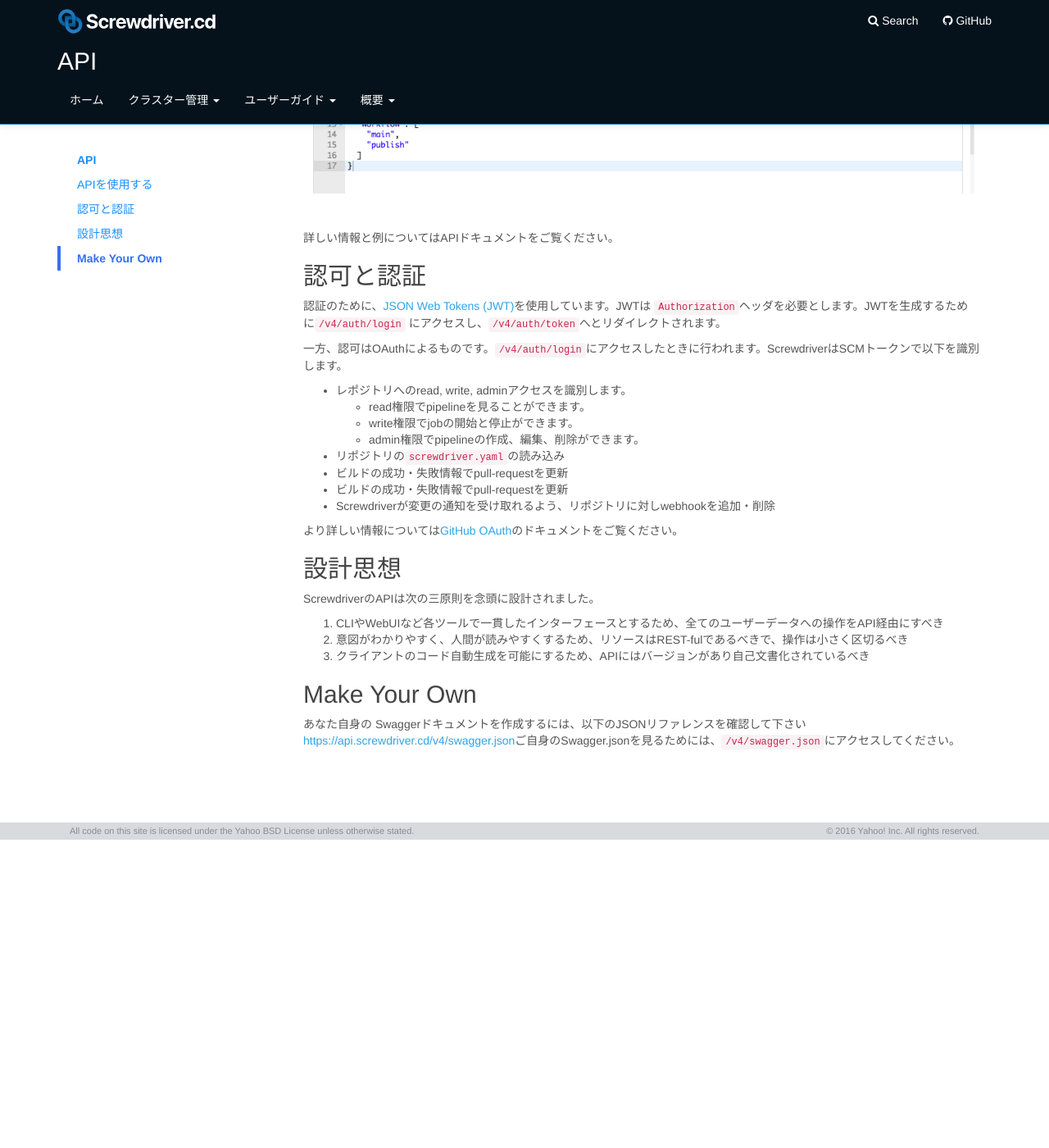
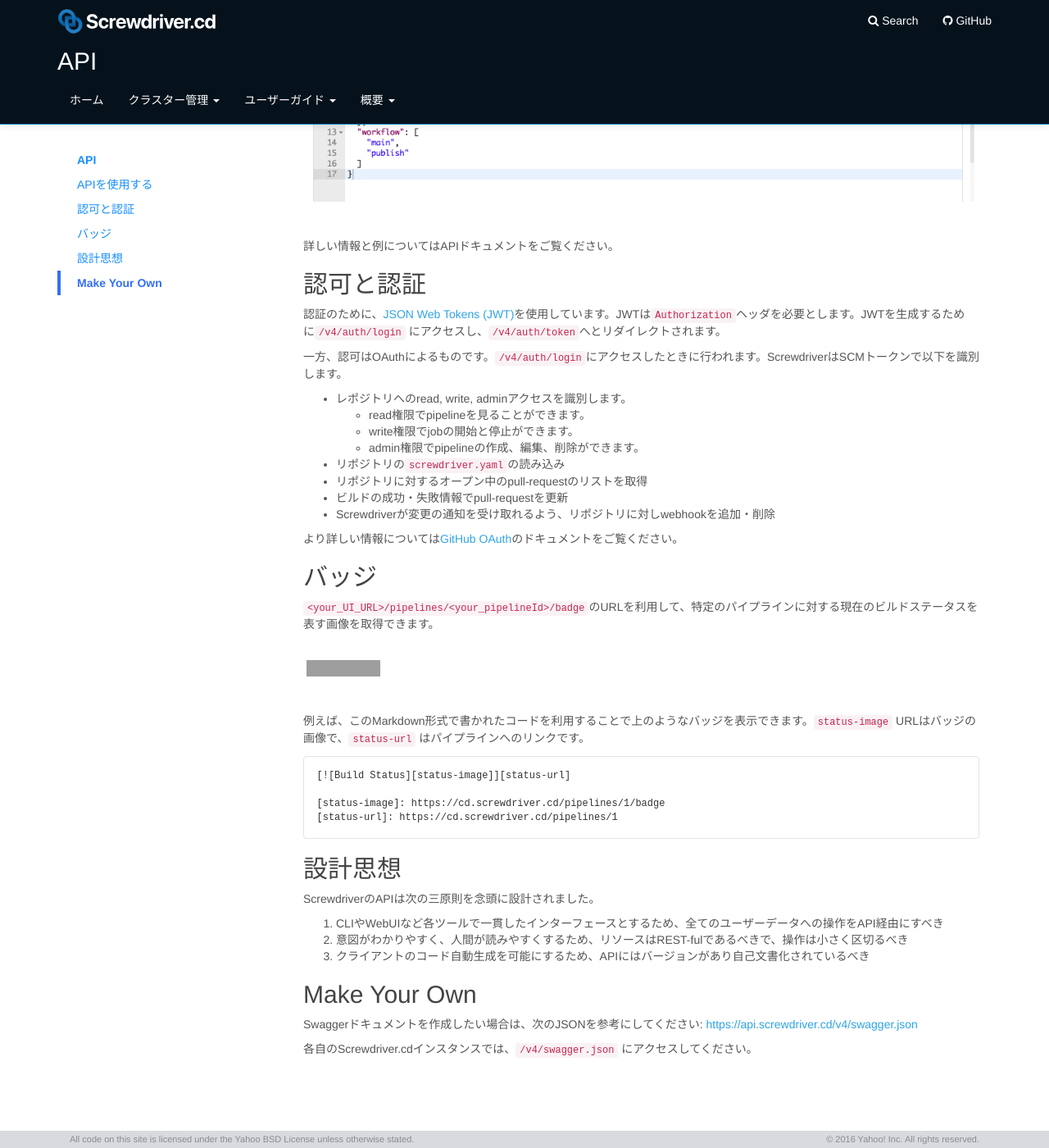
Before and after one commit to screwdriver-cd/guide, a Jekyll site: the page built from docs/ja/user-guide/api.md, in a window 1280 px wide and 1400 px high, scrolled down 2379 px. Shown: the whole window at 82% size. Built offline with Jekyll 4.4.1, drawn with Linux system fonts in a browser that asks for light colours; before the commit the page ends 3403 px from its top, so only the background shows below that; some of the changed text lies outside the part shown; grey boxes are pictures that could not be loaded.

Commit message:
docs: Japanese translation of API page (#138)
* docs: Translate api.md via GitLocalize

* Translate api.md via GitLocalize

* Fix image urls

* Translate api.md via GitLocalize

* Fix image urls

````diff
--- a/docs/ja/user-guide/api.md
+++ b/docs/ja/user-guide/api.md
@@ -11,6 +11,8 @@ toc:
   url: "#APIを使用する"
 - title: 認可と認証
   url: "#認可と認証"
+- title: バッジ
+  url: "#バッジ"
 - title: 設計思想
   url: "#設計思想"
 - title: Make Your Own
@@ -23,7 +25,9 @@ ScrewdriverのAPIとデータモデルは[Swagger](http://swagger.io/)を使っ
 
 > 現在のAPIは**Version 4**で、全てのAPIは`/v4`で始まります。
 
-APIのドキュメントは以下で見ることができます [api.screwdriver.cd/v4/documentation](https://api.screwdriver.cd/v4/documentation) ご自身のScrewdriverで見るためには、`/v4/documentation`にアクセスしてください。
+APIのドキュメントは次のURLで確認できます: [api.screwdriver.cd/v4/documentation](https://api.screwdriver.cd/v4/documentation)
+
+各自のScrewdriver.cdインスタンスでは、`/v4/documentation`にアクセスしてください。
 
 ## APIを使用する
 
@@ -31,15 +35,15 @@ APIのドキュメントは以下で見ることができます [api.screwdriver
 
 Swaggerのドキュメントは例とお試しのための編集可能なパラメータを含んでいます。`/v4/documentation`にアクセスし、APIを呼び出すための`Try it out!`ボタンをお試しください。
 
-Swagger page:
-![Swagger page](../../../user-guide/assets/swagger-page.png)
+Swaggerページ:
+![Swagger page](../../user-guide/assets/swagger-page.png)
 
-Response:
-![Swagger response](../../../user-guide/assets/swagger-response.png)
+レスポンス:
+![Swagger response](../../user-guide/assets/swagger-response.png)
 
 ### RESTクライアント経由で実行する
 
-[Postman](https://www.getpostman.com/)のようなRESTクライアントをAPIリクエストに使用します。その際、認証トークンが必要です。認証トークンを取得するためには、`/v4/auth/login`からログインし、リダイレクト先の`/v4/auth/token`/v4/auth/tokenからトークンをコピーしてください。詳しくは[認可と認証](#%E8%AA%8D%E5%8F%AF%E3%81%A8%E8%AA%8D%E8%A8%BC)をご覧ください。
+[Postman](https://www.getpostman.com/)のようなRESTクライアントをAPIリクエストに使用します。その際、認証トークンが必要です。認証トークンを取得するためには、`/v4/auth/login`からログインし、リダイレクト先の`/v4/auth/token`からトークンをコピーしてください。詳しくは[認可と認証](#%E8%AA%8D%E5%8F%AF%E3%81%A8%E8%AA%8D%E8%A8%BC)をご覧ください。
 
 APIリクエストの際のヘッダは以下のようになります。
 
@@ -48,15 +52,14 @@ Content-Type: application/json
 Authorization: Bearer <YOUR_TOKEN_HERE>
 ```
 
-Example request:
-![Postman response](../../../user-guide/assets/postman.png)
+リクエストの例:
+![Postman response](../../user-guide/assets/postman.png)
 
 詳しい情報と例についてはAPIドキュメントをご覧ください。
 
 ## 認可と認証
 
-認証のために、[JSON Web Tokens (JWT)](http://jwt.io)を使用しています。JWTは
-`Authorization`ヘッダを必要とします。JWTを生成するために`/v4/auth/login` にアクセスし、`/v4/auth/token`へとリダイレクトされます。
+認証のために、[JSON Web Tokens (JWT)](http://jwt.io)を使用しています。JWTは`Authorization`ヘッダを必要とします。JWTを生成するために`/v4/auth/login` にアクセスし、`/v4/auth/token`へとリダイレクトされます。
 
 一方、認可はOAuthによるものです。`/v4/auth/login`にアクセスしたときに行われます。ScrewdriverはSCMトークンで以下を識別します。
 
@@ -65,11 +68,26 @@ Example request:
     - write権限でjobの開始と停止ができます。
     - admin権限でpipelineの作成、編集、削除ができます。
 - リポジトリの`screwdriver.yaml`の読み込み
-- ビルドの成功・失敗情報でpull-requestを更新
+- リポジトリに対するオープン中のpull-requestのリストを取得
 - ビルドの成功・失敗情報でpull-requestを更新
 - Screwdriverが変更の通知を受け取れるよう、リポジトリに対しwebhookを追加・削除
 
 より詳しい情報については[GitHub OAuth](https://developer.github.com/v3/oauth/)のドキュメントをご覧ください。
+
+## バッジ
+
+`<your_UI_URL>/pipelines/<your_pipelineId>/badge`のURLを利用して、特定のパイプラインに対する現在のビルドステータスを表す画像を取得できます。
+
+[![Build Status](https://cd.screwdriver.cd/pipelines/1/badge)](https://cd.screwdriver.cd/pipelines/1)
+
+例えば、このMarkdown形式で書かれたコードを利用することで上のようなバッジを表示できます。`status-image` URLはバッジの画像で、`status-url` はパイプラインへのリンクです。
+
+```markdown
+[![Build Status][status-image]][status-url]
+
+[status-image]: https://cd.screwdriver.cd/pipelines/1/badge
+[status-url]: https://cd.screwdriver.cd/pipelines/1
+```
 
 ## 設計思想
 
@@ -81,4 +99,7 @@ ScrewdriverのAPIは次の三原則を念頭に設計されました。
 
 ## Make Your Own
 
-あなた自身の Swaggerドキュメントを作成するには、以下のJSONリファレンスを確認して下さい [https://api.screwdriver.cd/v4/swagger.json](https://api.screwdriver.cd/v4/swagger.json)ご自身のSwagger.jsonを見るためには、`/v4/swagger.json`にアクセスしてください。
+Swaggerドキュメントを作成したい場合は、次のJSONを参考にしてください:
+ [https://api.screwdriver.cd/v4/swagger.json](https://api.screwdriver.cd/v4/swagger.json)
+
+各自のScrewdriver.cdインスタンスでは、`/v4/swagger.json` にアクセスしてください。
````
